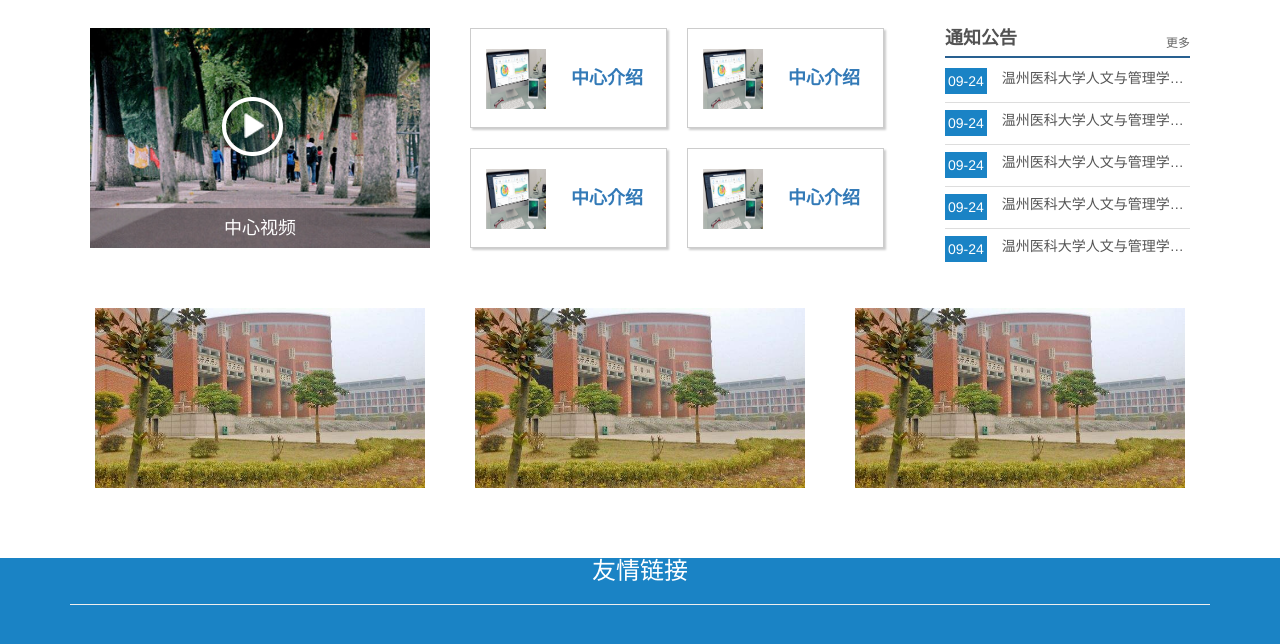
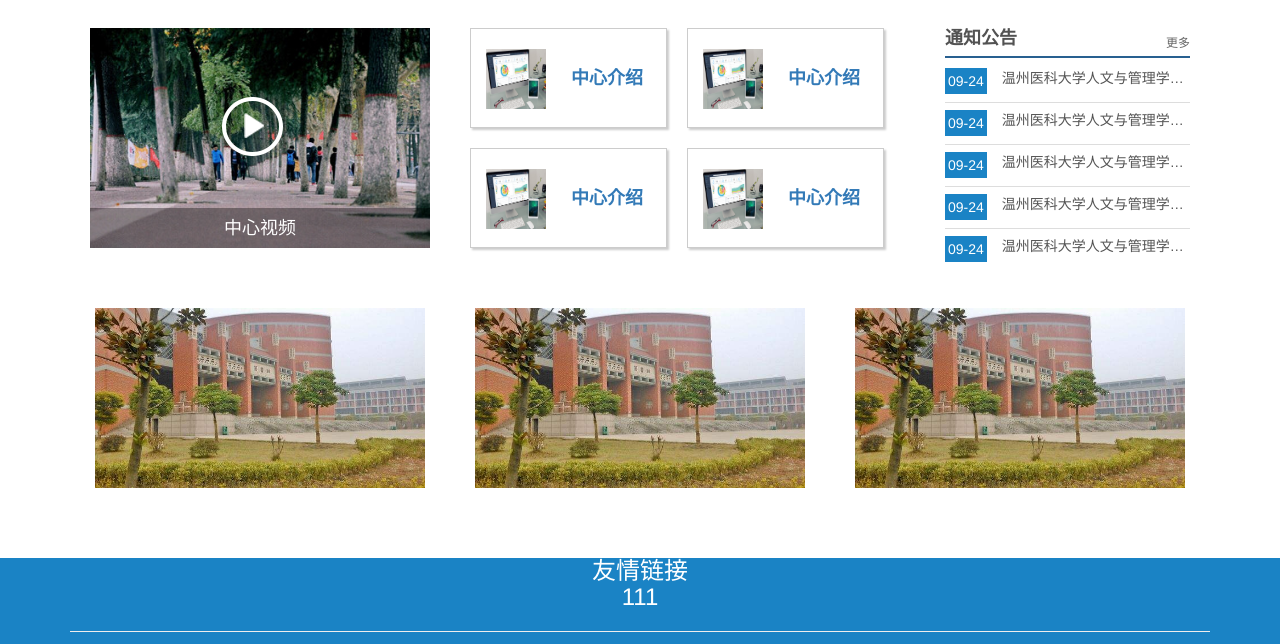
Before and after one commit to yq666/Management-center, a plain HTML site: page index.html in a window 1280 px wide. Shown: the part 652-1296 px from the top of the page. Drawn offline with Linux system fonts and the light colour scheme.

Commit message:
Update index.html

```diff
--- a/index.html
+++ b/index.html
@@ -222,7 +222,7 @@
    	<div class="footer">
 		<div class="container">
 			<div class="footer-link">
-				<h3>友情链接</h3>
+				<h3>友情链接111</h3>
 				<hr>
 			</div>
 		</div>
```
